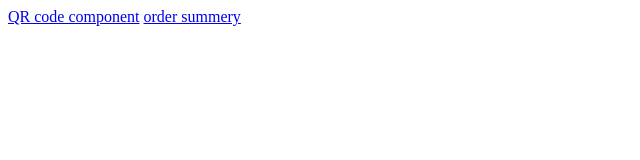
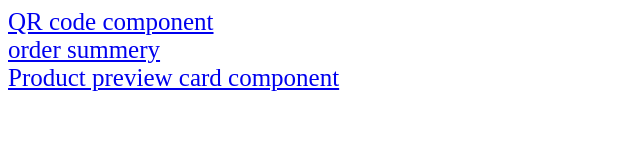
Before and after one commit to sufiyan0/Frontend-Mentor, a plain HTML site: page index.html in a window 1280 px wide. Shown: the whole page, without its empty margins (0-640 px from the left). Drawn offline with Linux system fonts and the light colour scheme.

Commit message:
html update

```diff
--- a/index.html
+++ b/index.html
@@ -7,8 +7,25 @@
     <title>Main Page</title>
 </head>
 <body>
-        <a href="./QR code component/index.html">QR code component</a>
-        <a href="./Order summary/Index.html">order summery</a>
+    <style>
+        .project {
+            font-size: 25px;
+            list-style-type: none;
+            font-style: normal;
+        }
+    </style>
+        <div class="project">
+
+            <a href="./QR code component/index.html">QR code component</a>
+        </div>
+        <div class="project">
+
+            <a href="./Order summary/Index.html">order summery</a>
+        </div>
+
+        <div class="project">
+            <a href="./Product preview card component/index.html">Product preview card component</a>
+        </div>
 
 </body>
 </html>
```
